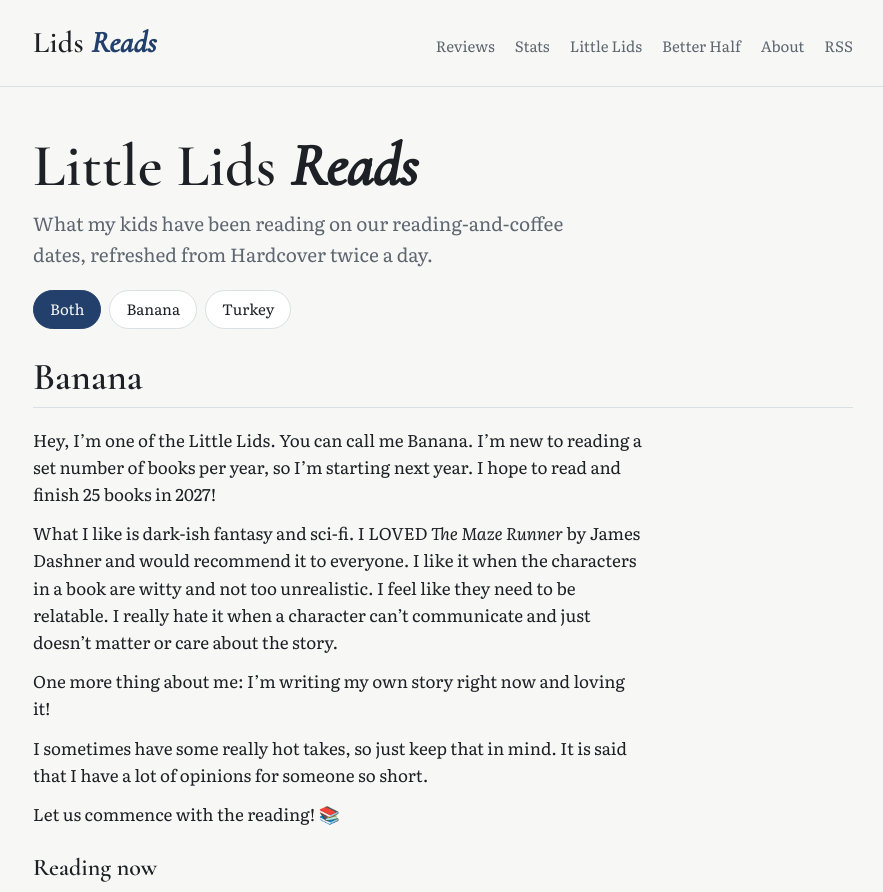
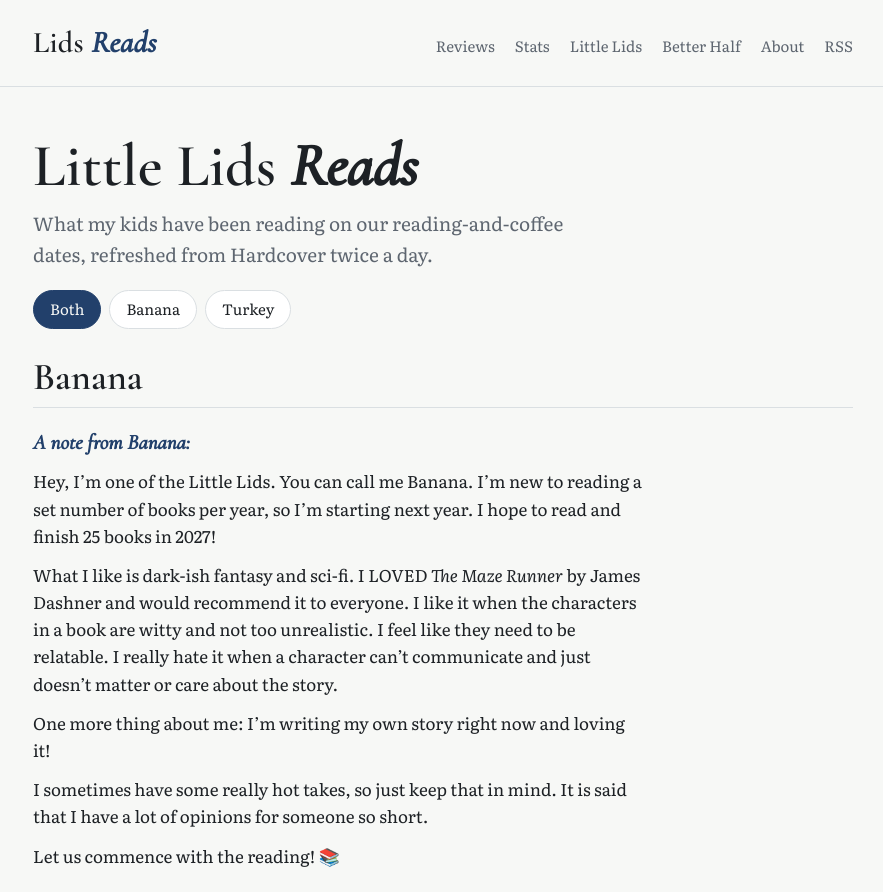
Before and after one commit to itslids/lids-reads, a Jekyll site: the page built from little.html, in a window 1280 px wide, cut to the strip 0-892 px from the top of the page. Shown: the whole strip, without its empty margins (197-1080 px from the left). Built offline with Jekyll 4.4.1, drawn with Linux system fonts in a browser that asks for light colours.

Commit message:
Little Lids: label the kid intro as "A note from <nickname>:"
Co-Authored-By: Claude Opus 5.5 <noreply@anthropic.com>
Claude-Session: https://claude.ai/code/session_01Jvv5WuubpzB3Xhmy2UXuyY

```diff
--- a/assets/style.css
+++ b/assets/style.css
@@ -199,6 +199,7 @@ nav a:hover, nav a:focus-visible { color: var(--accent); text-decoration: underl
 .kid-name { font-family: var(--display); font-weight: 600; font-size: 38px; line-height: 1.1; margin: 8px 0 18px; padding-bottom: 8px; border-bottom: 1px solid var(--rule); }
 .kid-intro { max-width: 62ch; margin: 0 0 28px; font-size: 17px; line-height: 1.6; }
 .kid-intro p { margin: 0 0 12px; }
+.kid-intro .kid-intro-label { font-family: var(--display); font-style: italic; font-weight: 600; font-size: 21px; color: var(--accent); margin-bottom: 8px; }
 .little-sub { font-family: var(--display); font-weight: 600; font-size: 24px; line-height: 1.1; margin: 0 0 14px; }
 .little-shelf { margin-bottom: 30px; }
 .kid-tabs { display: flex; flex-wrap: wrap; gap: 8px; margin: 0 0 28px; }
--- a/little.html
+++ b/little.html
@@ -20,7 +20,7 @@ permalink: /little/
 <section class="kid" id="{{ k.slug }}" data-kid="{{ k.slug }}">
   <h2 class="kid-name">{{ k.name }}</h2>
   {% assign intro = site.data.little_intros[k.slug] %}
-  {% if intro %}<div class="kid-intro">{{ intro | markdownify }}</div>{% endif %}
+  {% if intro %}<div class="kid-intro"><p class="kid-intro-label">A note from {{ k.name }}:</p>{{ intro | markdownify }}</div>{% endif %}
   {% if k.reading and k.reading.size > 0 %}
   <h3 class="little-sub">Reading now</h3>
   <ul class="shelf little-shelf">
```
